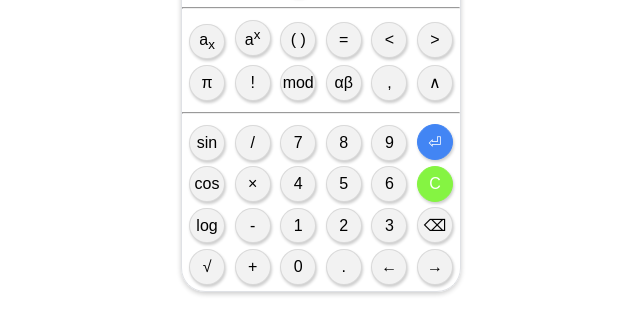
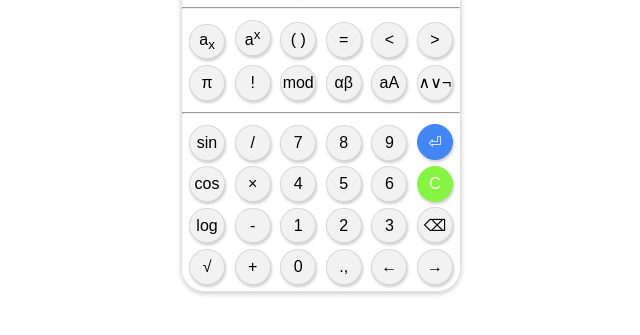
Before and after one commit to dimalit/fcalc, a plain HTML site: page index.html in a window 1280 px wide. Shown: the part 381-716 px from the top of the page, 319-959 px from the left. Drawn offline with nearby package versions, Linux system fonts and the light colour scheme; files whose address does not match are found by name.

Commit message:
New key aA

```diff
--- a/index.html
+++ b/index.html
@@ -64,8 +64,8 @@
         <div class="key" id="k">!</div>
         <div class="key" id="kMod">mod</div>
         <div class="key" id="kGreek">&alpha;&beta;</div>
-        <div class="key" id="kComma">,</div>
-        <div class="key" id="kAnd">&and;</div>
+        <div class="key" id="kUpper">aA</div>
+        <div class="key" id="kAnd">&and;&or;&not;</div>
 
         <hr/>
 
@@ -93,7 +93,7 @@
         <div class="key" id="kSqrt">&radic;</div>
         <div class="key" id="kPlus">+</div>
         <div class="key" id="k0">0</div>
-        <div class="key" id="kDot">.</div>
+        <div class="key" id="kDot">.,</div>
         <div class="key" id="kLeft">&larr;</div>
         <div class="key" id="kRight">&rarr;</div>
 
```
